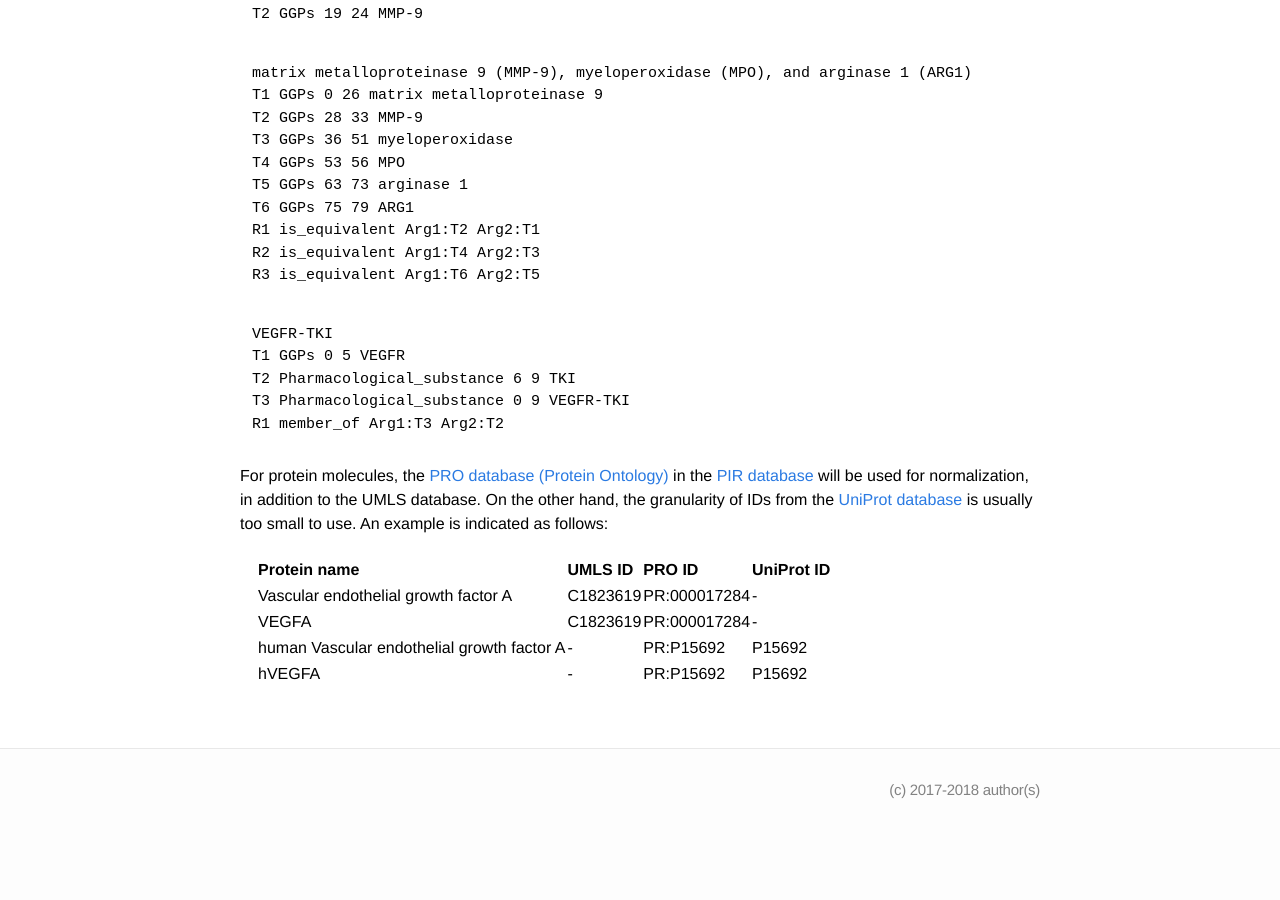
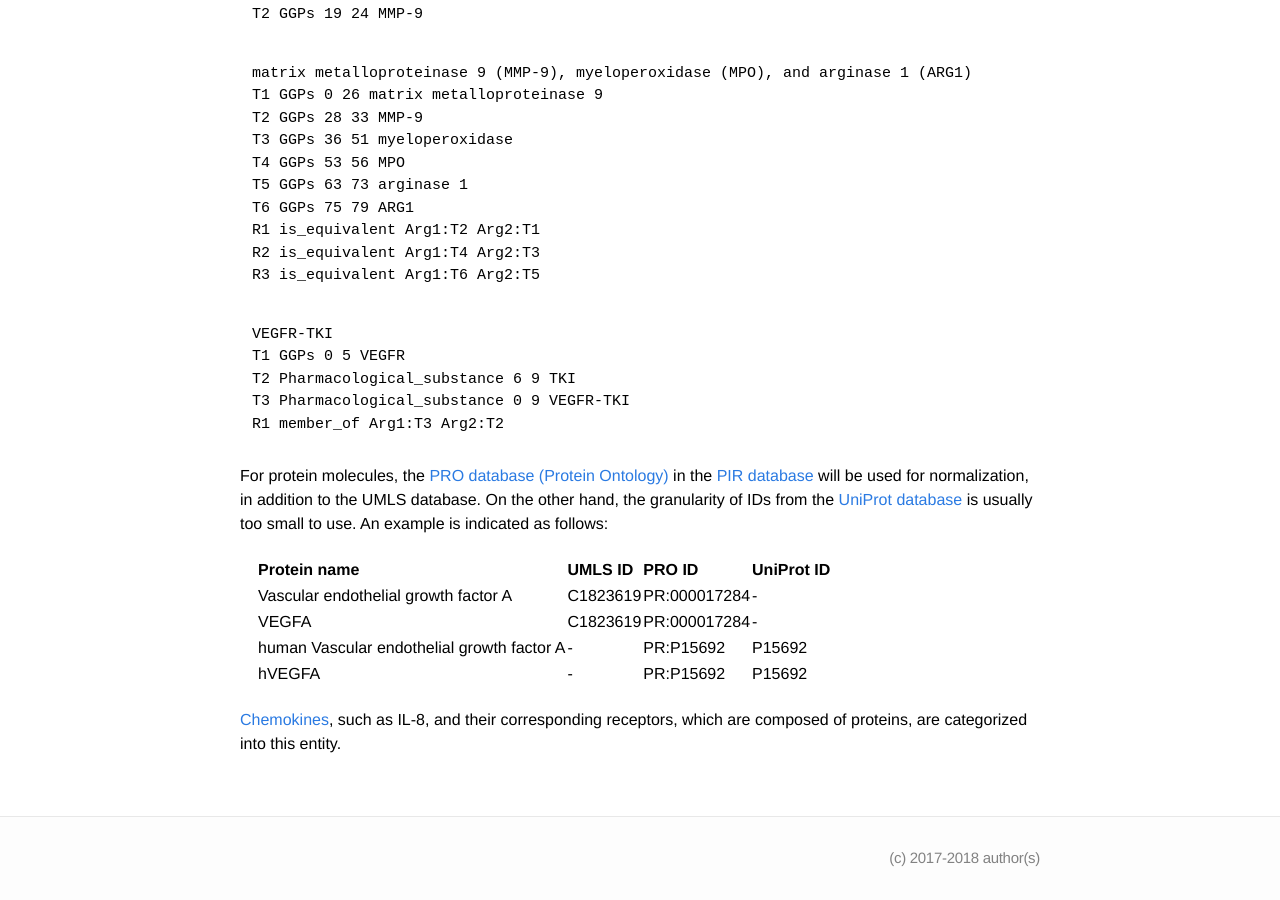
Before and after one commit to ezcatdb/molbiol_lung_corpus-guidelines, a Jekyll site: the page built from _entity/GGPs.md, in a window 1280 px wide and 900 px high, scrolled down 693 px. Built offline with Jekyll 4.4.1, drawn with Linux system fonts in a browser that asks for light colours; before the commit the page ends 1525 px from its top, so only the background shows below that.

Commit message:
Description of chemokines are included in GGPs.md

```diff
--- a/_entity/GGPs.md
+++ b/_entity/GGPs.md
@@ -70,4 +70,6 @@ An example is indicated as follows:
 </div>
 
 
+<a href="https://en.wikipedia.org/wiki/Chemokine">Chemokines</a>, such as IL-8, and their corresponding receptors, which are composed of proteins, are categorized into this entity.
+
 <!-- details -->
```
